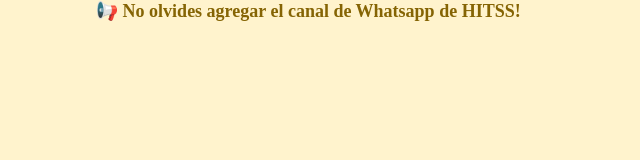
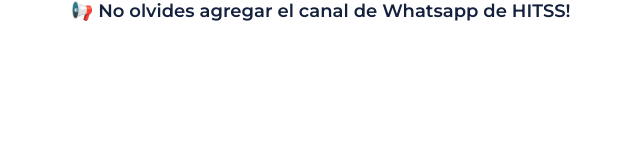
Before and after one commit to guzmanjonr/sharepoint-banner, a plain HTML site: page index.html in a window 1280 px wide. Shown: the whole page, without its empty margins (616-1256 px from the left). Drawn offline with Linux system fonts and the light colour scheme.

Commit message:
Add files via upload

```diff
--- a/index.html
+++ b/index.html
@@ -2,11 +2,14 @@
 <html>
 <head>
   <meta charset="UTF-8">
+  <!-- Importar Montserrat desde Google Fonts -->
+  <link href="https://fonts.googleapis.com/css2?family=Montserrat:wght@400;600&display=swap" rel="stylesheet">
   <style>
     body {
       margin: 0;
       overflow: hidden;
-      background-color: #fff3cd;
+      background-color: #ffffff;
+      font-family: 'Montserrat', sans-serif;
     }
     .marquee {
       white-space: nowrap;
@@ -18,8 +21,9 @@
       padding-left: 100%;
       animation: scroll 15s linear infinite;
       font-size: 18px;
-      color: #856404;
-      font-weight: bold;
+      color: #14213d;
+      font-weight: 600; /* Peso medio de Montserrat */
+      font-family: 'Montserrat', sans-serif;
     }
     @keyframes scroll {
       0% { transform: translateX(0); }
```
